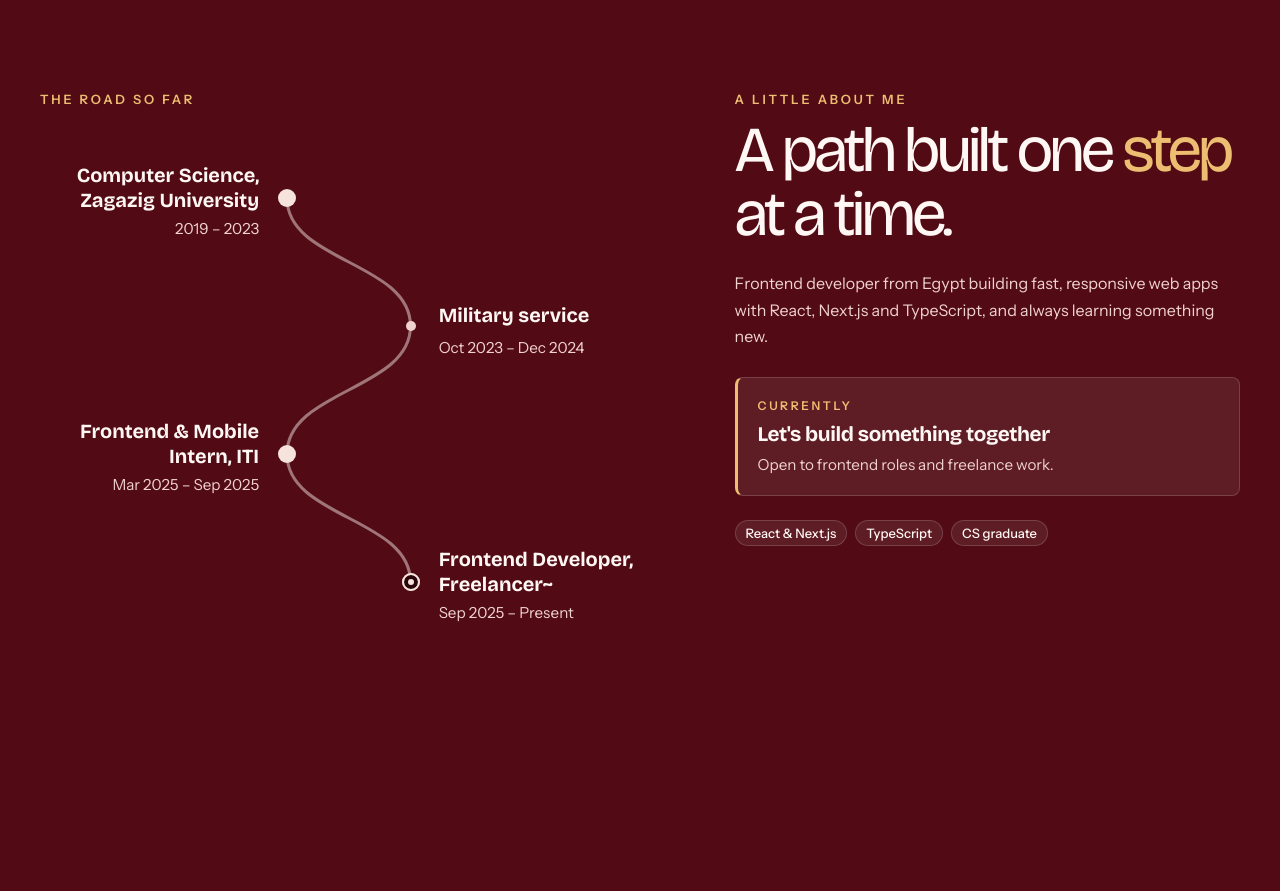
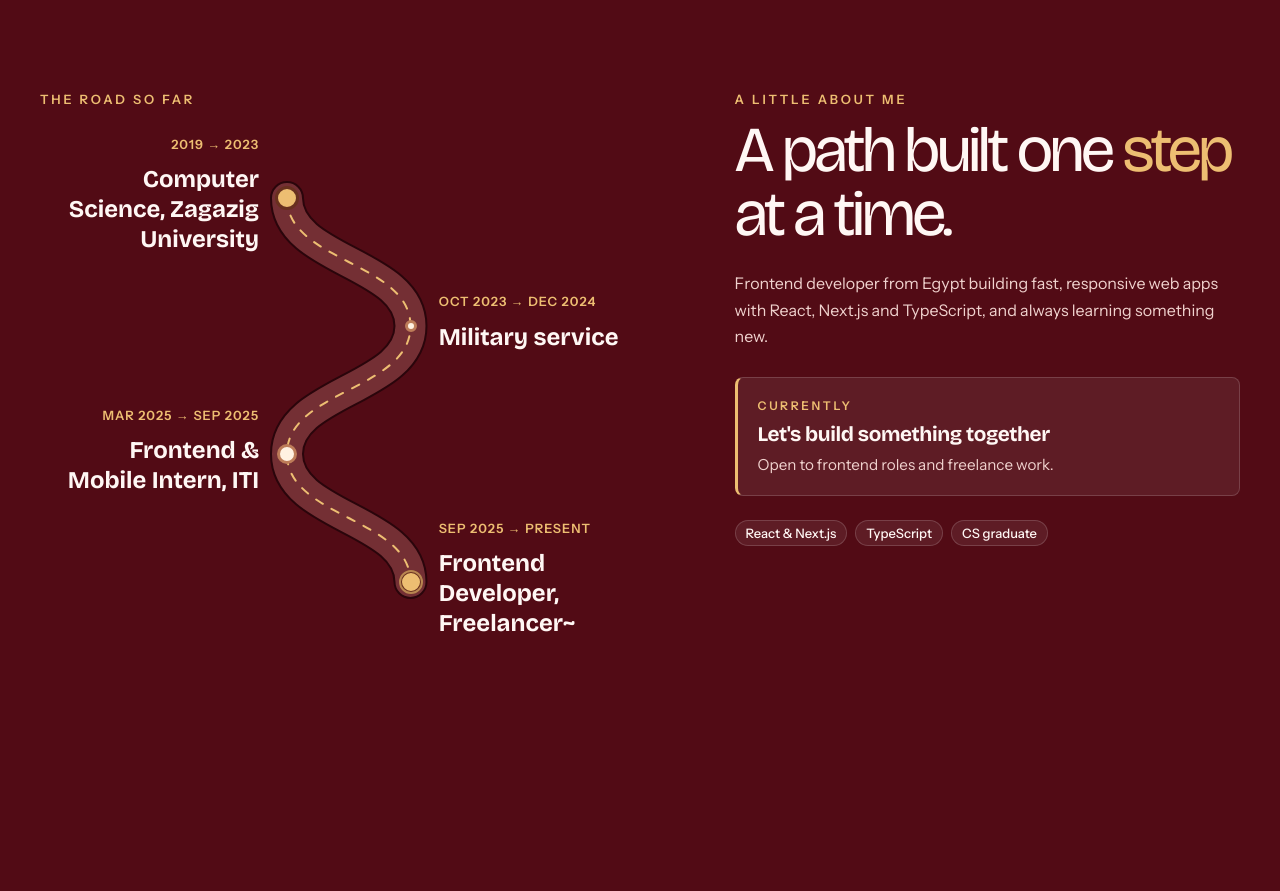
Before and after one commit to AmirMostafa-eng/Amir-Mostafa-Portfolio, a Next.js app: page / in a window 1280 px wide. Shown: the part 1380-2271 px from the top of the page. Built offline with nearby package versions, Linux system fonts and the light colour scheme.

Commit message:
About: match timeline road to approved mockup

```diff
--- a/app/globals.css
+++ b/app/globals.css
@@ -328,23 +328,25 @@ img { display: block; max-width: 100%; }
 .about-timeline { position: relative; container: about-timeline / inline-size; margin-top: 1.5rem; }
 .timeline-road { position: absolute; z-index: 0; inset: 0; width: 100%; height: 100%; overflow: visible; pointer-events: none; visibility: hidden; }
 .about-timeline[data-road-ready="true"] .timeline-road { visibility: visible; }
-.timeline-road path { fill: none; stroke: var(--road); stroke-width: 3; stroke-linecap: round; }
+.timeline-road path { fill: none; stroke: var(--amber); stroke-width: 2; stroke-linecap: round; stroke-dasharray: 8 10; }
+.timeline-road path.timeline-road-bed { stroke: var(--deep); stroke-width: 34; stroke-dasharray: none; }
+.timeline-road path.timeline-road-mid { stroke: #BD5B5F; stroke-width: 30; stroke-dasharray: none; opacity: .5; }
 .timeline-list { position: relative; z-index: 1; margin: 0; padding: 0 0 8px; list-style: none; }
 .timeline-event { position: relative; height: var(--timeline-row-height); --timeline-x: 40%; }
 .timeline-event--right { --timeline-x: 60%; }
 .timeline-event--open { z-index: 3; }
-.timeline-dot { position: absolute; z-index: 2; top: 50%; left: var(--timeline-x); display: grid; width: 18px; height: 18px; place-items: center; padding: 0; transform: translate(-50%, -50%); border: 0; border-radius: 50%; background: var(--btn); cursor: pointer; }
-.timeline-dot--small { width: 10px; height: 10px; background: var(--muted); }
-.timeline-dot--current { border: 2px solid var(--btn); background: var(--deep); }
-.timeline-dot--current::before { position: absolute; inset: -2px; border: 2px solid var(--btn); border-radius: 50%; content: ""; animation: timeline-pulse 2s ease-in-out infinite; }
-.timeline-dot-core { width: 6px; height: 6px; border-radius: 50%; background: var(--btn); }
+.timeline-dot { position: absolute; z-index: 2; top: 50%; left: var(--timeline-x); display: grid; width: 20px; height: 20px; place-items: center; padding: 0; transform: translate(-50%, -50%); border: 3px solid #BD7C59; border-radius: 50%; background: #FFF1E2; cursor: pointer; }
+.timeline-dot--small { width: 12px; height: 12px; }
+.timeline-event:first-child .timeline-dot, .timeline-dot--current { width: 24px; height: 24px; border-color: #68301F; background: var(--amber); }
+.timeline-dot--current::before { position: absolute; inset: -3px; border: 2px solid var(--amber); border-radius: 50%; content: ""; animation: timeline-pulse 2s ease-in-out infinite; }
+.timeline-dot-core { display: none; }
 .timeline-label { position: absolute; top: 50%; width: calc(40% - 40px); transform: translateY(-50%); }
 .timeline-event--left .timeline-label { right: calc(60% + 28px); text-align: right; }
 .timeline-event--right .timeline-label { left: calc(60% + 28px); text-align: left; }
-.timeline-title { min-height: 44px; display: inline-flex; max-width: 100%; align-items: center; justify-content: inherit; padding: .35rem 0; border: 0; background: transparent; color: var(--text); font-family: var(--font-display), sans-serif; font-size: clamp(1rem, 1.8vw, 1.25rem); font-weight: 700; line-height: 1.25; text-align: inherit; cursor: pointer; }
+.timeline-title { min-height: 44px; display: inline-flex; max-width: 100%; align-items: center; justify-content: inherit; padding: .35rem 0; border: 0; background: transparent; color: var(--text); font-family: var(--font-display), sans-serif; font-size: clamp(1.05rem, 2vw, 1.5rem); font-weight: 700; line-height: 1.25; text-align: inherit; cursor: pointer; }
 .timeline-title:hover, .timeline-title:focus-visible, .timeline-event:has(.timeline-dot:hover) .timeline-title { color: var(--link); }
 .timeline-title:focus-visible, .timeline-dot:focus-visible { outline: 2px solid var(--link); outline-offset: 2px; }
-.timeline-period { display: block; color: var(--muted); font-size: .95rem; line-height: 1.4; }
+.timeline-period { display: block; margin-bottom: 4px; color: var(--amber); font-size: .8rem; font-weight: 600; letter-spacing: .08em; line-height: 1.4; text-transform: uppercase; }
 .timeline-panel { position: absolute; z-index: 4; width: min(320px, 100cqw); max-width: min(320px, 100cqw); max-height: min(300px, calc(100vh - 24px)); overflow: auto; box-sizing: border-box; padding: 16px; border: 1px solid var(--line); border-radius: 8px; background: var(--deep); color: var(--text); text-align: left; animation: timeline-panel-open 150ms ease both; }
 .timeline-panel[hidden] { display: none; }
 .timeline-panel p { margin: 0; color: var(--text); font-size: 15px; line-height: 1.55; }
--- a/components/landing/AboutTimeline.tsx
+++ b/components/landing/AboutTimeline.tsx
@@ -38,7 +38,7 @@ function eventPeriod(event: TimelineEvent) {
   return (
     <span className="timeline-period">
       <time dateTime={event.start}>{formatDate(event.start)}</time>
-      <span aria-hidden="true"> – </span>
+      <span aria-hidden="true"> &rarr; </span>
       {event.end ? <time dateTime={event.end}>{formatDate(event.end)}</time> : <span>Present</span>}
     </span>
   );
@@ -53,6 +53,8 @@ export function AboutTimeline() {
   const listRef = useRef<HTMLOListElement>(null);
   const svgRef = useRef<SVGSVGElement>(null);
   const pathRef = useRef<SVGPathElement>(null);
+  const bedPathRef = useRef<SVGPathElement>(null);
+  const midPathRef = useRef<SVGPathElement>(null);
   const panelRef = useRef<HTMLDivElement>(null);
   const pointerActivationRef = useRef(false);
   const titleRefs = useRef(new Map<string, HTMLButtonElement>());
@@ -89,6 +91,8 @@ export function AboutTimeline() {
 
     svg.setAttribute("viewBox", `0 0 ${next.width || 1} ${next.height || 1}`);
     pathElement.setAttribute("d", next.path);
+    bedPathRef.current?.setAttribute("d", next.path);
+    midPathRef.current?.setAttribute("d", next.path);
     root.dataset.roadReady = "true";
     root.dataset.layout = isCompact ? "compact" : "zigzag";
     svg.style.visibility = "visible";
@@ -235,6 +239,8 @@ export function AboutTimeline() {
         viewBox={`0 0 ${road.width || 1} ${road.height || 1}`}
         preserveAspectRatio="none"
       >
+        <path className="timeline-road-bed" d={road.path} ref={bedPathRef} />
+        <path className="timeline-road-mid" d={road.path} ref={midPathRef} />
         <path d={road.path} ref={pathRef} />
       </svg>
       <ol className="timeline-list" ref={listRef}>
@@ -260,6 +266,7 @@ export function AboutTimeline() {
                 {event.end === null && <span className="timeline-dot-core" aria-hidden="true" />}
               </span>
               <div className="timeline-label">
+                {eventPeriod(event)}
                 <button
                   aria-expanded={isOpen}
                   aria-controls={panelId}
@@ -282,7 +289,6 @@ export function AboutTimeline() {
                 >
                   {event.title}
                 </button>
-                {eventPeriod(event)}
                 <div
                   className="timeline-panel"
                   hidden={!isOpen}
```
